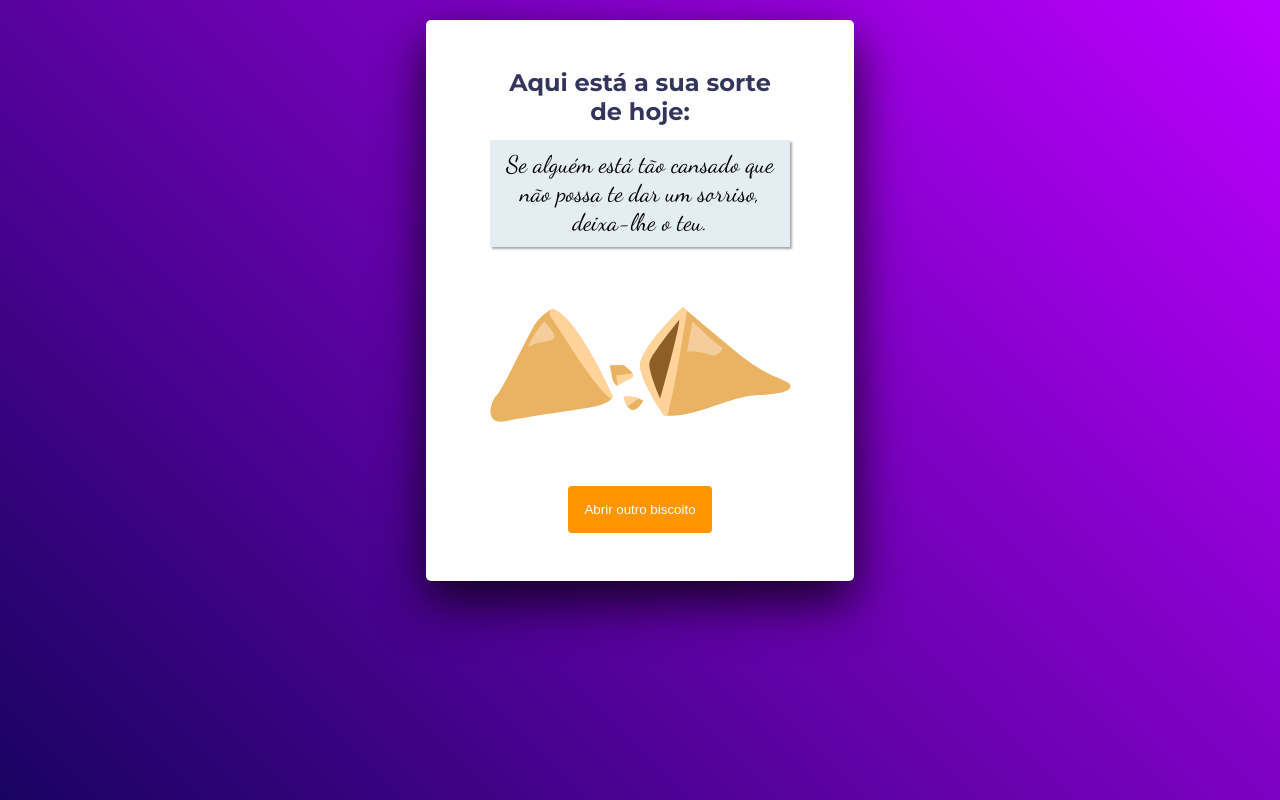
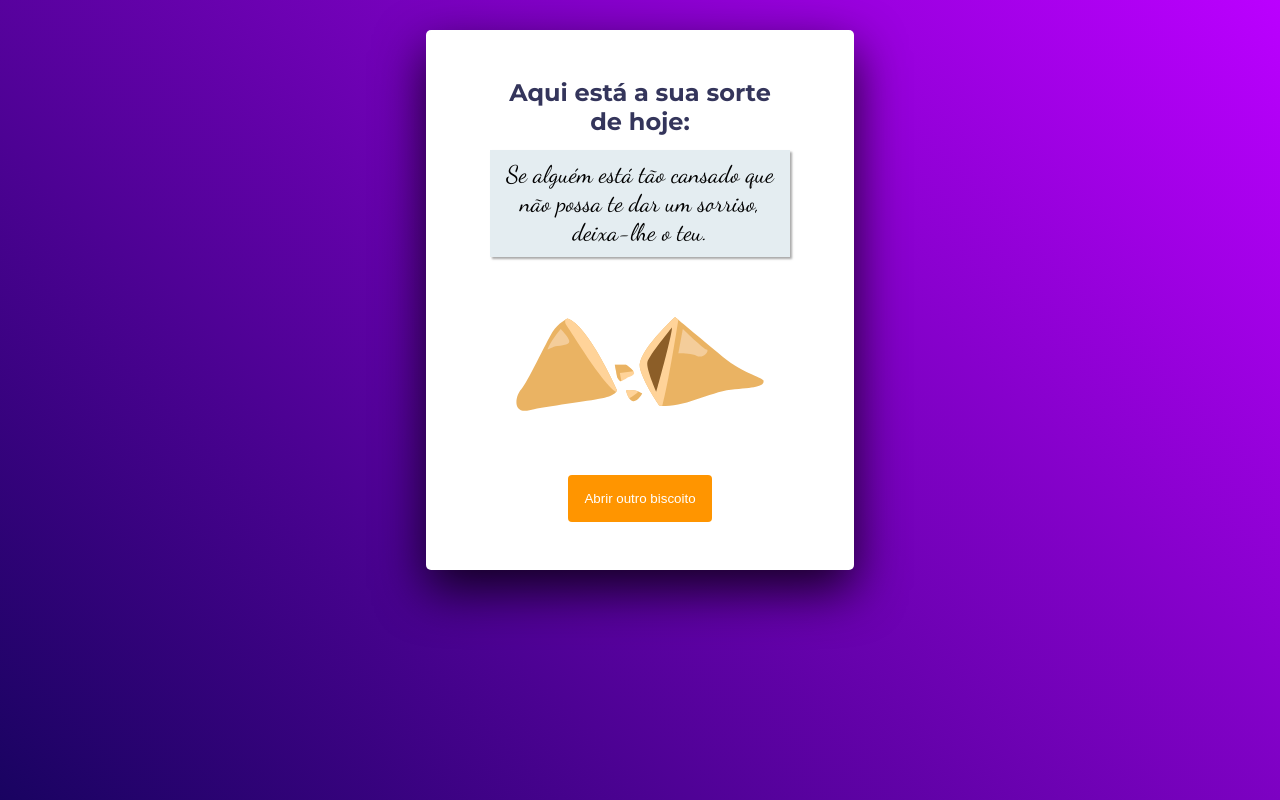
Before and after one commit to GustavoGads/Biscoito-da-sorte, a plain HTML site: page index.html in a window 1280 px wide. Both pictures are taken after a click on the picture 640 px from the left and 356 px from the top of the page. Drawn offline with Linux system fonts and the light colour scheme.

Commit message:
Atualizar o style.css

```diff
--- a/style.css
+++ b/style.css
@@ -128,6 +128,7 @@ main p {
 
 .screen02 img {
     margin-bottom: 6rem;
+    width: min(24.8rem, 90%);
 }
 
 button {
```
